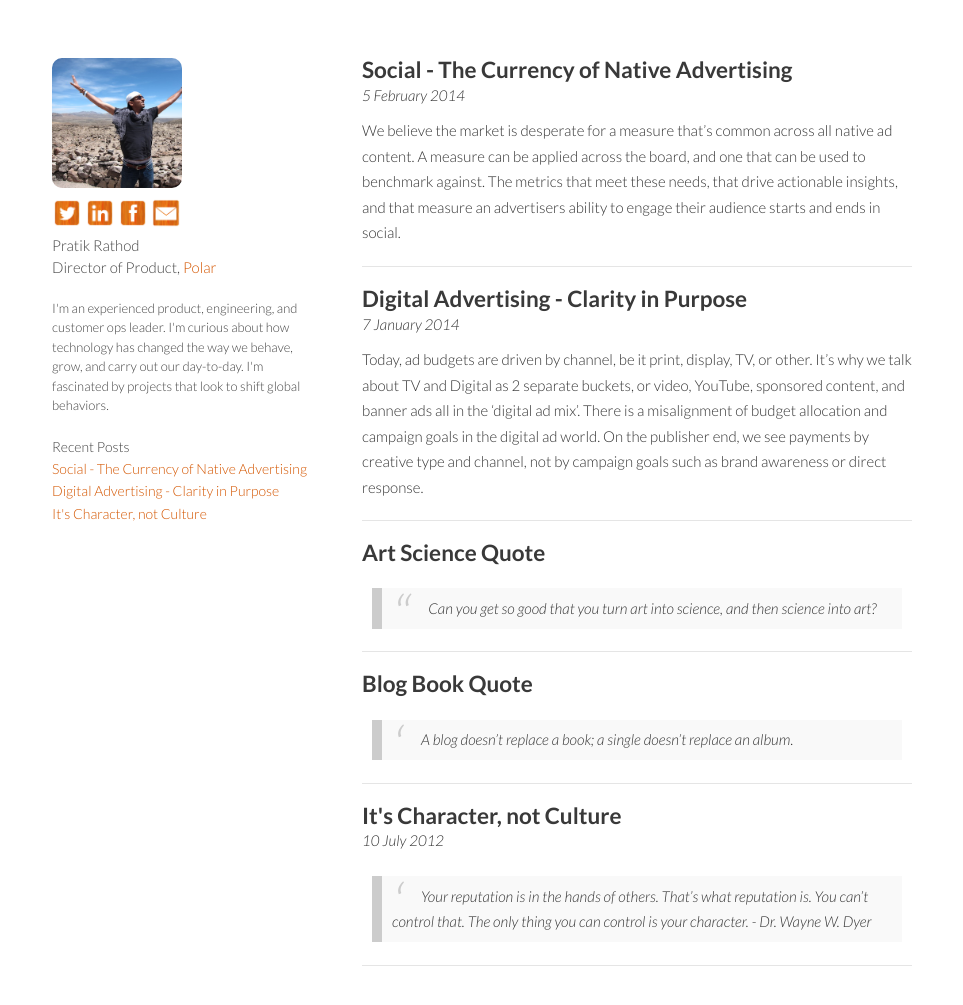
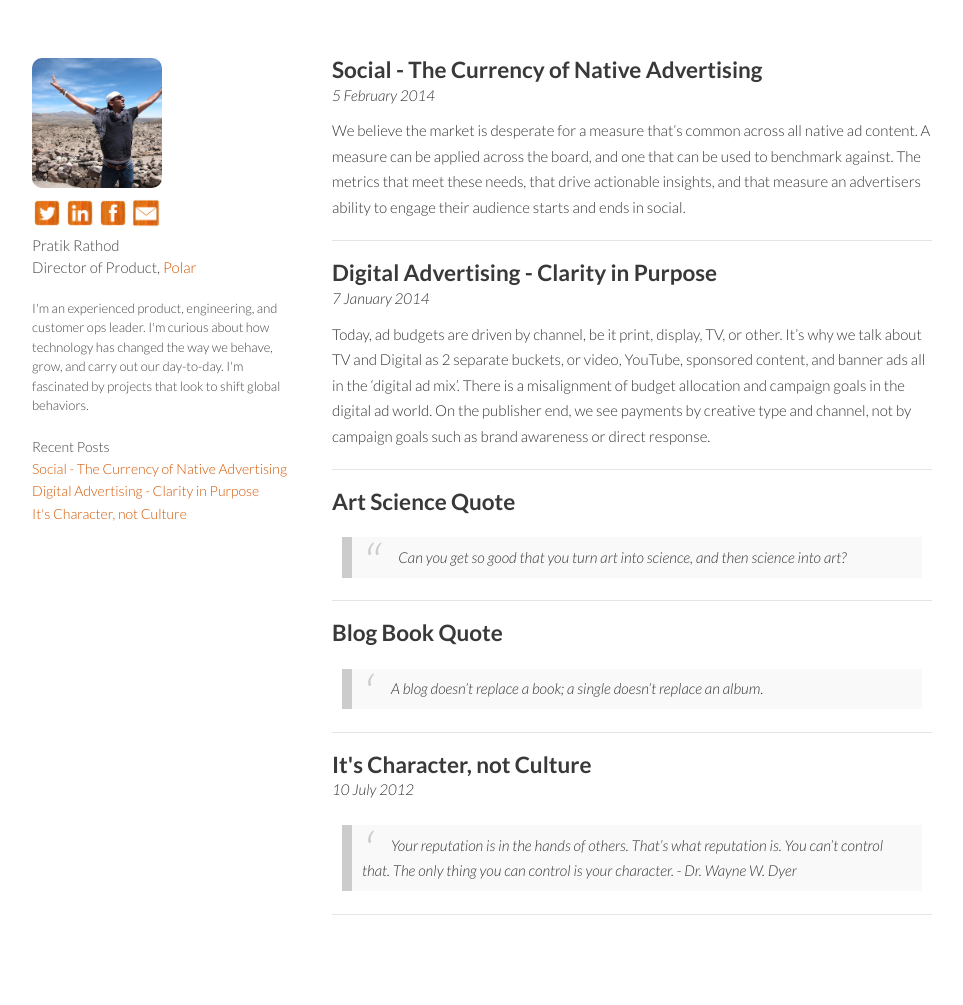
Before and after one commit to p2rathod/p2rathod.github.io, a Jekyll site: the page built from index.html, in a window 1280 px wide and 1036 px high. Shown: the top 1005 px of the window, without its empty margins (158-1121 px from the left). Built offline with Jekyll 4.4.1, drawn with Linux system fonts in a browser that asks for light colours.

Commit message:
fix width of site

```diff
--- a/stylesheets/styles.css
+++ b/stylesheets/styles.css
@@ -47,7 +47,7 @@ a small {
 }
 
 .wrapper {
-  width:860px;
+  width:900px;
   margin:0 auto;
 }
 
@@ -216,7 +216,7 @@ header ul a strong {
 }
 
 section {
-  width:550px;
+  width:600px;
   float:right;
   padding-bottom:50px;
   line-height:200%;
```
